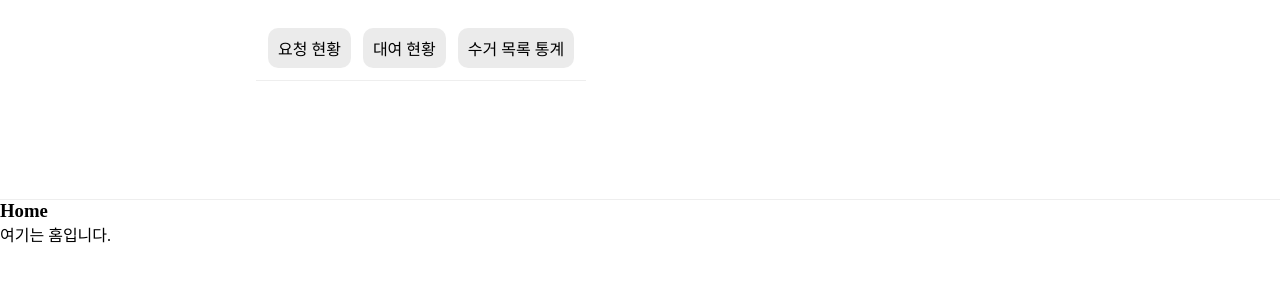
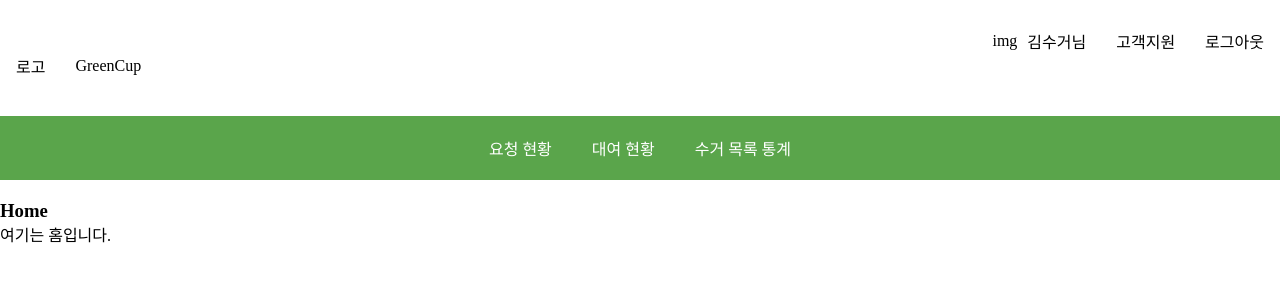
Before and after one commit to Eco-crew/greencup-frontend, a React (Vite) app in the folder greencup-fe/: page / in a window 1280 px wide. Shown: the top 300 px of the page. Built offline with nearby package versions, Linux system fonts and the light colour scheme; the HTML template or start-up script is replaced by a standard one.

Commit message:
헤더 레이아웃 배치 완료

```diff
--- a/greencup-fe/src/App.css
+++ b/greencup-fe/src/App.css
@@ -6,34 +6,75 @@
   height: 200px; /* 헤더 높이 */
   background-color: white;
   z-index: 1000;
-  border-bottom: 1px solid #eee;
+}
+
+#top_container{
+  display:flex;
+  justify-content: space-between;
+  align-items: flex-start;
+
+  padding:0px 16px;
+  height:100px;
+}
+
+#logo_container{
+  display:flex;
+  justify-content: center;
+  align-items: center;
+  gap:30px;
+
+  height:100px;
+}
+
+#login_info{
+  display:flex;
+  justify-content: center;
+  align-items: center;
+  gap:30px;
+
+  height:50px;
+}
+
+#login_name{
+  display:flex;
+  justify-content: center;
+  align-items: center;
+  gap:10px;
 }
 
 .fixedBarContentCenter {
-  max-width: 800px;
+  min-width: 300px;
   min-height: 200px;
+
   margin: 0 auto;
-  padding: 16px;
+  padding: 16px 0px;
 }
 
 .fixedBarHeader {
   display: flex;
   align-items: center;
-  justify-content: space-between;
+  justify-content: center;
   gap: 12px;
+
+  margin:0 auto;
+
+  background-color: #5aa54b;
 }
 
 .fixedBarNav {
   display: flex;
   align-items: center;
-  gap: 12px;
+  gap: 20px;
+
   padding: 12px;
-  border-bottom: 1px solid #eee;
+
+  /* border-bottom: 1px solid #eee; */
 }
 
 .fixedBarNavLink{
     padding: 8px 10px;
-    border-radius: 10px;
+
     text-decoration: none;
-    color: inherit;
+    color: white;
+
 }
--- a/greencup-fe/src/App.jsx
+++ b/greencup-fe/src/App.jsx
@@ -19,8 +19,9 @@ import PartnerStatsPage from "./pages/partner/stats/PartnerStatsPage";
 function App() {
   const [count, setCount] = useState(0);
 
+  //필요시 주석풀고 커스텀할것
   const linkStyle = ({ isActive }) => ({
-    background: isActive ? "rgba(0,0,0,0.08)" : "transparent",
+    // background: isActive ? "rgba(0,0,0,0.08)" : "transparent",
   });
 
   const REUSE_OPERATOR = "reuseOperator";
@@ -40,6 +41,22 @@ function App() {
     <>
       <div className="fixedBar">
         <div className="fixedBarContentCenter">
+          <div id="top_container">
+            <div id="logo_container">
+              <div>로고</div>
+              <div>GreenCup</div>
+            </div>
+
+            <div id="login_info">
+              <div id="login_name">
+                <div>img</div><div>김수거님</div>
+              </div>
+              <div>고객지원</div>
+              <div>로그아웃</div>
+            </div>
+
+          </div>
+
           <header className="fixedBarHeader">
             <nav className="fixedBarNav">
               {loginUser === REUSE_OPERATOR
```
